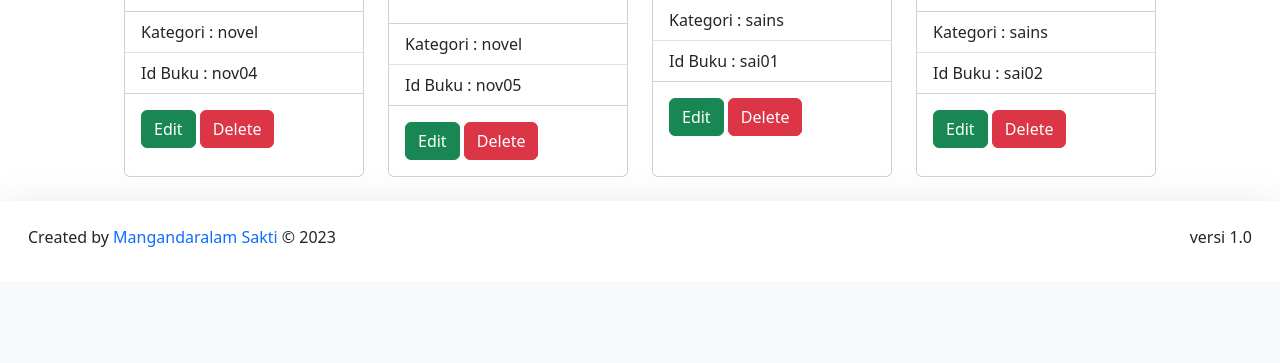
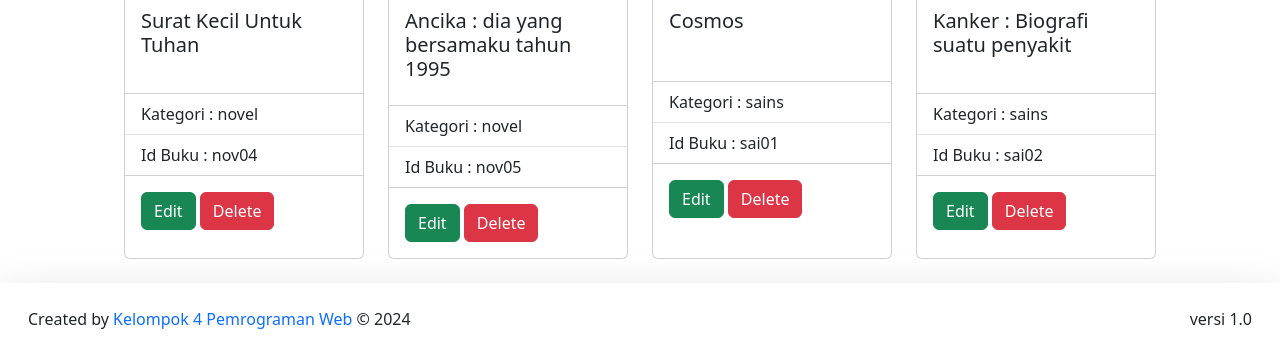
Before and after one commit to mars050504/perpustakaan, a PHP site: page /DashboardAdmin/buku/daftarBuku.php in a window 1280 px wide. Shown: the part 2093-2456 px from the top of the page. Before the commit the page ends 2340 px from the top, so only its background shows below. Run offline with PHP 8.4, Linux system fonts and the light colour scheme; data comes from the database, SQL or seed files in the repository; some libraries are stand-ins or nearby versions.

Commit message:
Update daftarBuku.php

```diff
--- a/library/DashboardAdmin/buku/daftarBuku.php
+++ b/library/DashboardAdmin/buku/daftarBuku.php
@@ -28,10 +28,10 @@ if(isset($_POST["search"]) ) {
     }
   </style>
   <body>
-  <nav class="navbar fixed-top navbar-expand-lg bg-body-tertiary">
+  <nav class="navbar navbar-expand-lg bg-body-tertiary">
   <div class="container-fluid">
     <a class="navbar-brand" href="#">
-      <img src="../../assets/logoNav.png" alt="logo" width="120px">
+      <img src="../../assets/logoNav2.png" alt="logo" width="120px">
         </a>
     </a>
     <button class="navbar-toggler" type="button" data-bs-toggle="collapse" data-bs-target="#navbarNav" aria-controls="navbarNav" aria-expanded="false" aria-label="Toggle navigation">
@@ -50,9 +50,9 @@ if(isset($_POST["search"]) ) {
   </div>
 </nav>
 
-<div class="p-4 mt-4">
+<div class="p-4">
       <!--search engine --->
-     <form action="" method="post" class="mt-5">
+     <form action="" method="post" class="mt-2">
        <div class="input-group d-flex justify-content-end mb-3">
          <input class="border p-2 rounded rounded-end-0 bg-tertiary" type="text" name="keyword" id="keyword" placeholder="cari data buku...">
          <button class="border border-start-0 bg-light rounded rounded-start-0" type="submit" name="search"><i class="fa-solid fa-magnifying-glass"></i></button>
@@ -83,7 +83,7 @@ if(isset($_POST["search"]) ) {
 
       <footer class="shadow-lg bg-subtle p-3">
       <div class="container-fluid d-flex justify-content-between">
-      <p class="mt-2">Created by <span class="text-primary"> Mangandaralam Sakti</span> © 2023</p>
+      <p class="mt-2">Created by <span class="text-primary"> Kelompok 4 Pemrograman Web</span> © 2024</p>
       <p class="mt-2">versi 1.0</p>
       </div>
       </footer>
```
